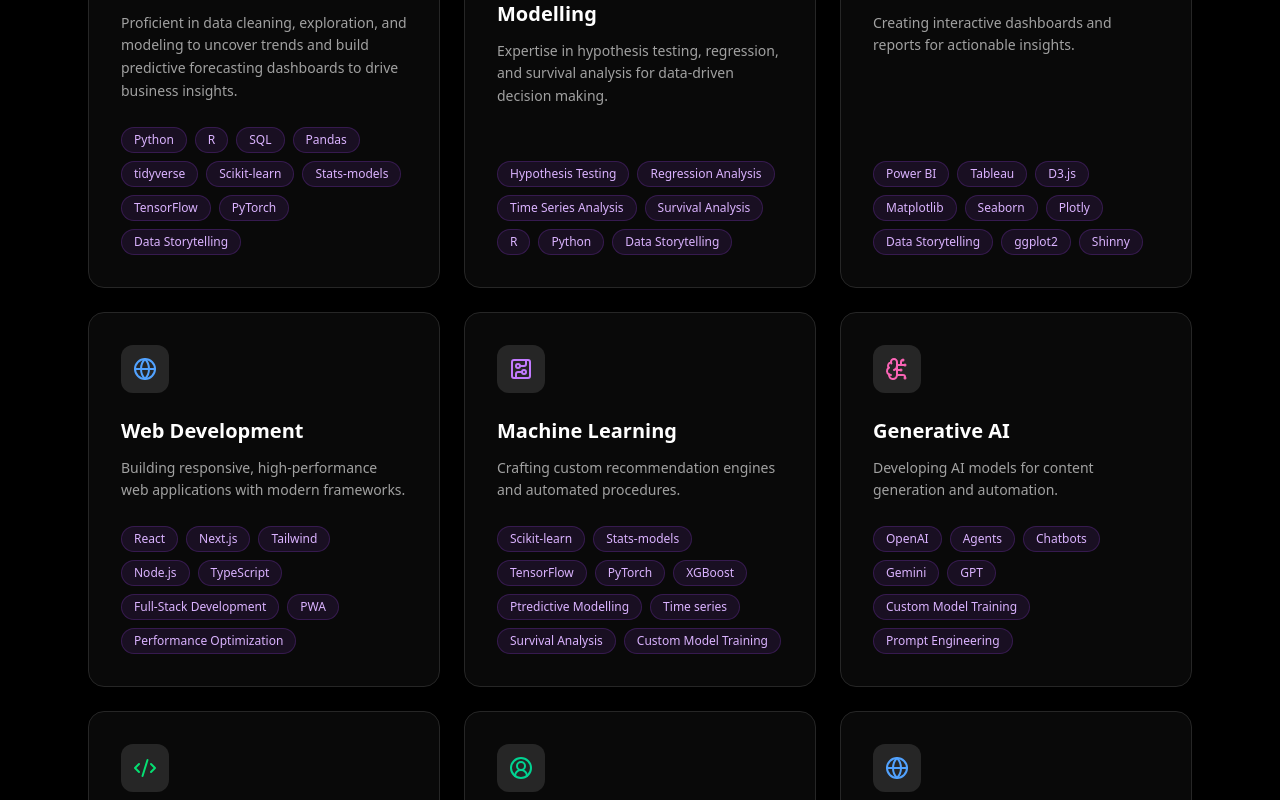
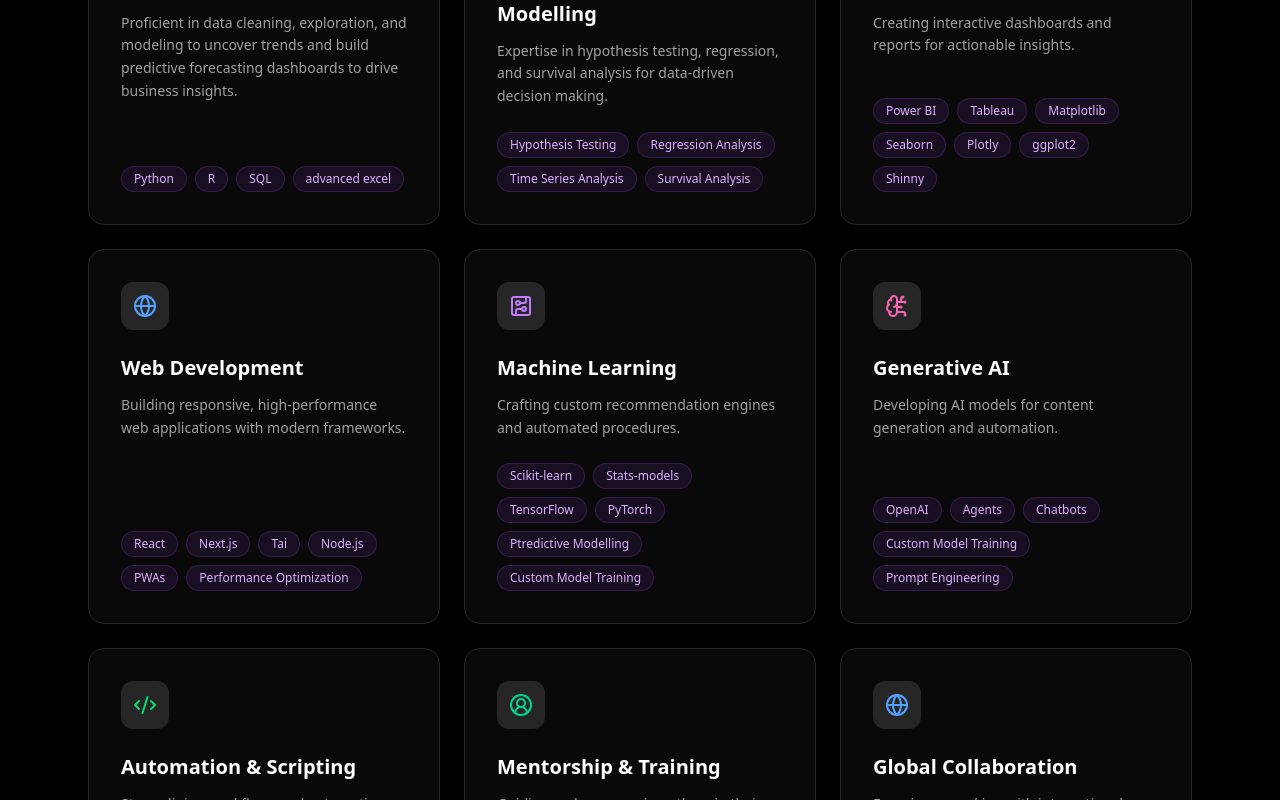
Before and after one commit to kiteluva/kitewebsite, a React (Vite) app in the folder kiluvas/: page / in a window 1280 px wide. Shown: the part 1200-2000 px from the top of the page. Built offline with nearby package versions, Linux system fonts and the light colour scheme.

Commit message:
This is good

```diff
--- a/kiluvas/src/App.tsx
+++ b/kiluvas/src/App.tsx
@@ -68,7 +68,7 @@ const HomeView: React.FC<{ setActiveTab: (id: string) => void }> = ({ setActiveT
           Architecting <span className="text-transparent bg-clip-text bg-gradient-to-r from-purple-400 to-blue-500">Intelligence</span> Thro' Data.
         </h2>
         <p className="text-neutral-400 text-lg mb-8 max-w-lg">
-          I'm a -THINKER-, Problem-Solver, Mentor, Data Scientist and a Full-Stack Web Developer. I excel at spoting gaps and fomulating ways to bridge them.
+          I'm a -THINKER-, Problem-Solver, Mentor, Data Scientist and a Full-Stack Web Developer. I excel at spotting gaps and formulating ways to bridge them.
         </p>
         <p className="text-neutral-500 text-lg mb-8 max-w-lg">
           I am passionate about leveraging data to drive informed decision-making and crafting seamless web experiences that empower users. With a strong foundation in both data science and web development, I thrive on creating innovative solutions that make a real impact.
@@ -106,37 +106,37 @@ const HomeView: React.FC<{ setActiveTab: (id: string) => void }> = ({ setActiveT
             icon: <BrainCircuit className="text-purple-400" />,
             title: "Data Science",
             desc: "Proficient in data cleaning, exploration, and modeling to uncover trends and build predictive forecasting dashboards to drive business insights.",
-            skills: ["Python", "R", "SQL", "Pandas", "tidyverse", "Scikit-learn", "Stats-models", "TensorFlow", "PyTorch", "Data Storytelling"]
+            skills: ["Python", "R", "SQL","advanced excel"]
           },
           {
             icon: <LineChart className="text-blue-400" />,
             title: "Statistical Testing & Modelling",
             desc: "Expertise in hypothesis testing, regression, and survival analysis for data-driven decision making.",
-            skills: ["Hypothesis Testing", "Regression Analysis", "Time Series Analysis", "Survival Analysis", "R", "Python", "Data Storytelling"]
+            skills: ["Hypothesis Testing", "Regression Analysis", "Time Series Analysis", "Survival Analysis"]
           },
           {
             icon: <Award className="text-yellow-400" />,
             title: "Data Visualization",
             desc: "Creating interactive dashboards and reports for actionable insights.",
-            skills: ["Power BI", "Tableau", "D3.js", "Matplotlib", "Seaborn", "Plotly", "Data Storytelling", "ggplot2", "Shinny"]
+            skills: ["Power BI", "Tableau", "Matplotlib", "Seaborn", "Plotly", "ggplot2", "Shinny"]
           },
           {
             icon: <Globe className="text-blue-400" />,
             title: "Web Development",
             desc: "Building responsive, high-performance web applications with modern frameworks.",
-            skills: ["React", "Next.js", "Tailwind", "Node.js", "TypeScript", "Full-Stack Development", "PWA", "Performance Optimization"]
+            skills: ["React", "Next.js", "Tai", "Node.js", "PWAs", "Performance Optimization"]
           },
           {
             icon: <CircuitBoard className="text-purple-400" />,
             title: "Machine Learning",
             desc: "Crafting custom recommendation engines and automated procedures.",
-            skills: ["Scikit-learn", "Stats-models", "TensorFlow", "PyTorch", "XGBoost", "Ptredictive Modelling", "Time series", "Survival Analysis", "Custom Model Training"]
+            skills: ["Scikit-learn", "Stats-models", "TensorFlow", "PyTorch", "Ptredictive Modelling", "Custom Model Training"]
           },
           {
             icon: <BrainCircuit className="text-pink-400" />,
             title: "Generative AI",
             desc: "Developing AI models for content generation and automation.",
-            skills: ["OpenAI", "Agents", "Chatbots", "Gemini", "GPT", "Custom Model Training", "Prompt Engineering"]
+            skills: ["OpenAI", "Agents", "Chatbots", "Custom Model Training", "Prompt Engineering"]
           },
           {
             icon: <Code2 className="text-green-400" />,
@@ -210,7 +210,7 @@ const HomeView: React.FC<{ setActiveTab: (id: string) => void }> = ({ setActiveT
                 <Sun size={14} /> My Prayer Everyday
              </h4>
              <p className="text-neutral-500 text-xs leading-relaxed">
-                If Not for my sake Oh God, Then for the 19 other children in marginalized communities who won't get the chance to step out. Use me Holy Father, I am here to make sure that "success" isn't just personal—it's communal.
+                If Not for my sake Oh God, Then for the 19 other children in marginalized communities who won't get the chance to step out. Use me Holy Father as an instrument of your mercy, I am here to make sure that "success" isn't just personal—it's communal.
             </p>
           </div>
         </div>
```
